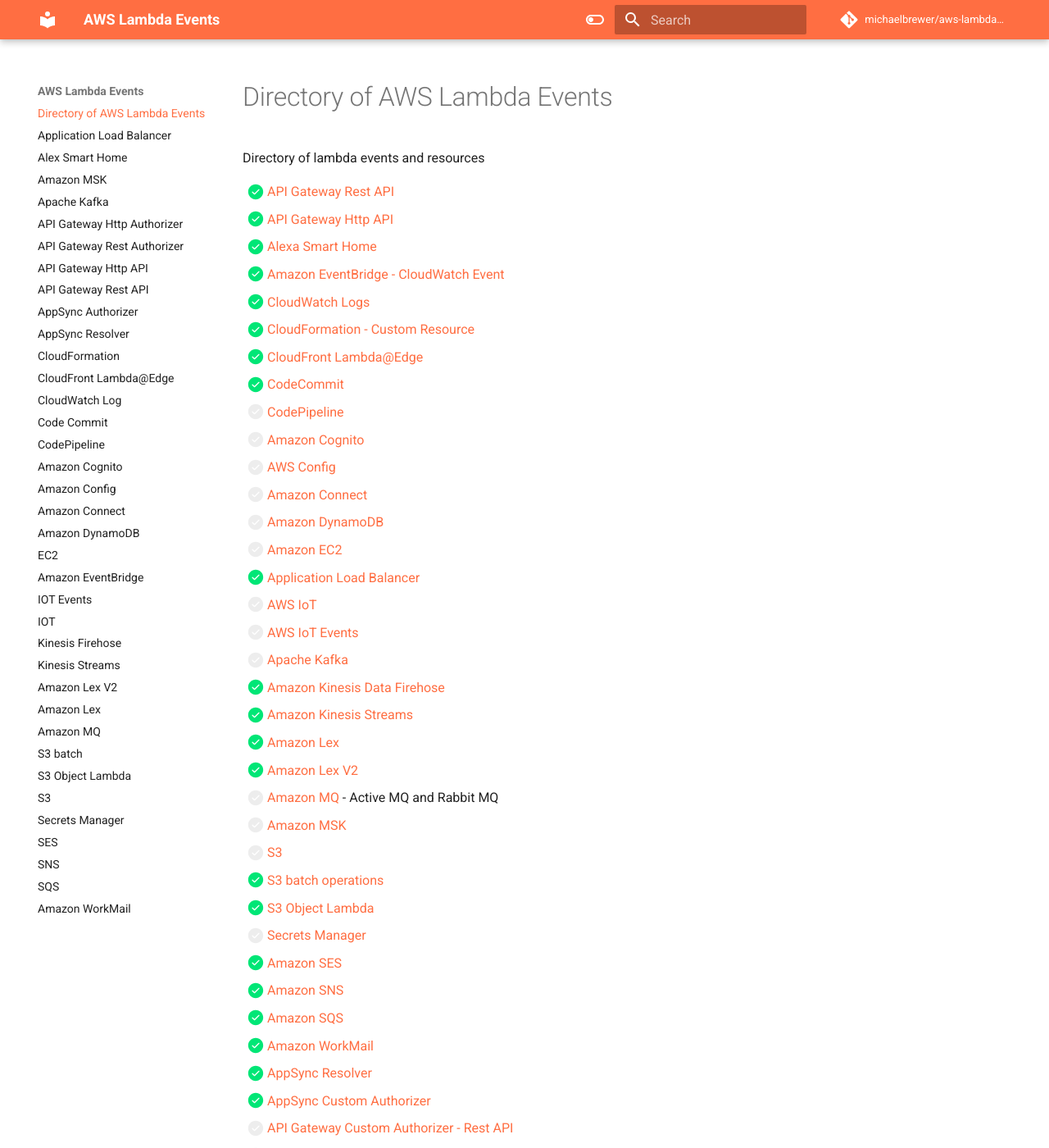
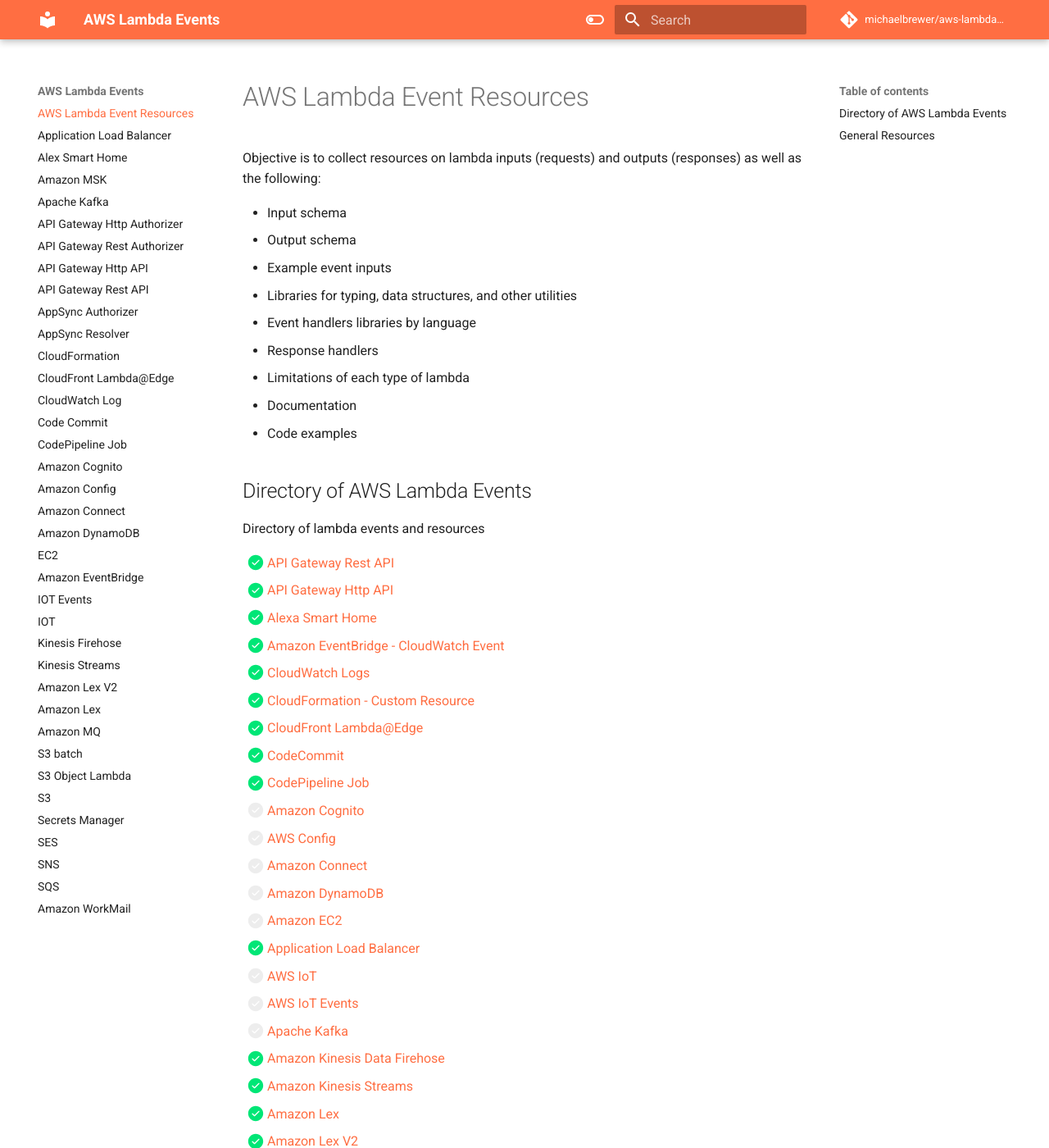
Before and after one commit to michaelbrewer/aws-lambda-events, an MkDocs documentation site: the page built from docs/index.md, in a window 1280 px wide and 1400 px high. Shown: the whole window at 82% size. Built offline with MkDocs 1.6.1 and Material for MkDocs 9.7.7, drawn with Linux system fonts in a browser that asks for light colours; comment, search, counter and statistics services are not loaded; some of the changed text lies outside the part shown.

```diff
--- a/docs/index.md
+++ b/docs/index.md
@@ -1,4 +1,18 @@
-# Directory of AWS Lambda Events
+# AWS Lambda Event Resources
+
+Objective is to collect resources on lambda inputs (requests) and outputs (responses) as well as the following:
+
+- Input schema
+- Output schema
+- Example event inputs
+- Libraries for typing, data structures, and other utilities
+- Event handlers libraries by language
+- Response handlers
+- Limitations of each type of lambda
+- Documentation
+- Code examples
+
+## Directory of AWS Lambda Events
 
 Directory of lambda events and resources
 
@@ -10,7 +24,7 @@ Directory of lambda events and resources
 - [X] [CloudFormation - Custom Resource](./cloudformation.md)
 - [X] [CloudFront Lambda@Edge](./cloudfront-lambda-edge.md)
 - [X] [CodeCommit](./code-commit.md)
-- [ ] [CodePipeline](./code-pipeline.md)
+- [X] [CodePipeline Job](./code-pipeline-job.md)
 - [ ] [Amazon Cognito](./cognito.md)
 - [ ] [AWS Config](./config.md)
 - [ ] [Amazon Connect](./connect.md)
@@ -38,3 +52,12 @@ Directory of lambda events and resources
 - [X] [AppSync Custom Authorizer](./appsync-authorizer.md)
 - [ ] [API Gateway Custom Authorizer - Rest API](./api-customer-authorizer-rest.md)
 - [ ] [API Gateway Custom Authorizer - HTTP API](./api-customer-authorizer-http.md)
+
+## General Resources
+
+List of resources that are used in AWS Lambda
+
+- [AWS Lambda Powertools - Python](https://awslabs.github.io/aws-lambda-powertools-python/latest/)
+- [AWS Lambda Powertools - Typescript](https://awslabs.github.io/aws-lambda-powertools-typescript/latest/)
+- [AWS Lambda Powertools - Java](https://awslabs.github.io/aws-lambda-powertools-java/)
+- [Bref - Php](https://bref.sh/)
```
Also changed, not shown: docs/alb.md (+2 -2 lines), docs/alex-smart-home.md (+1 -1 lines), docs/code-pipeline-job.md (renamed from docs/code-pipeline.md, +26 -1 lines).
